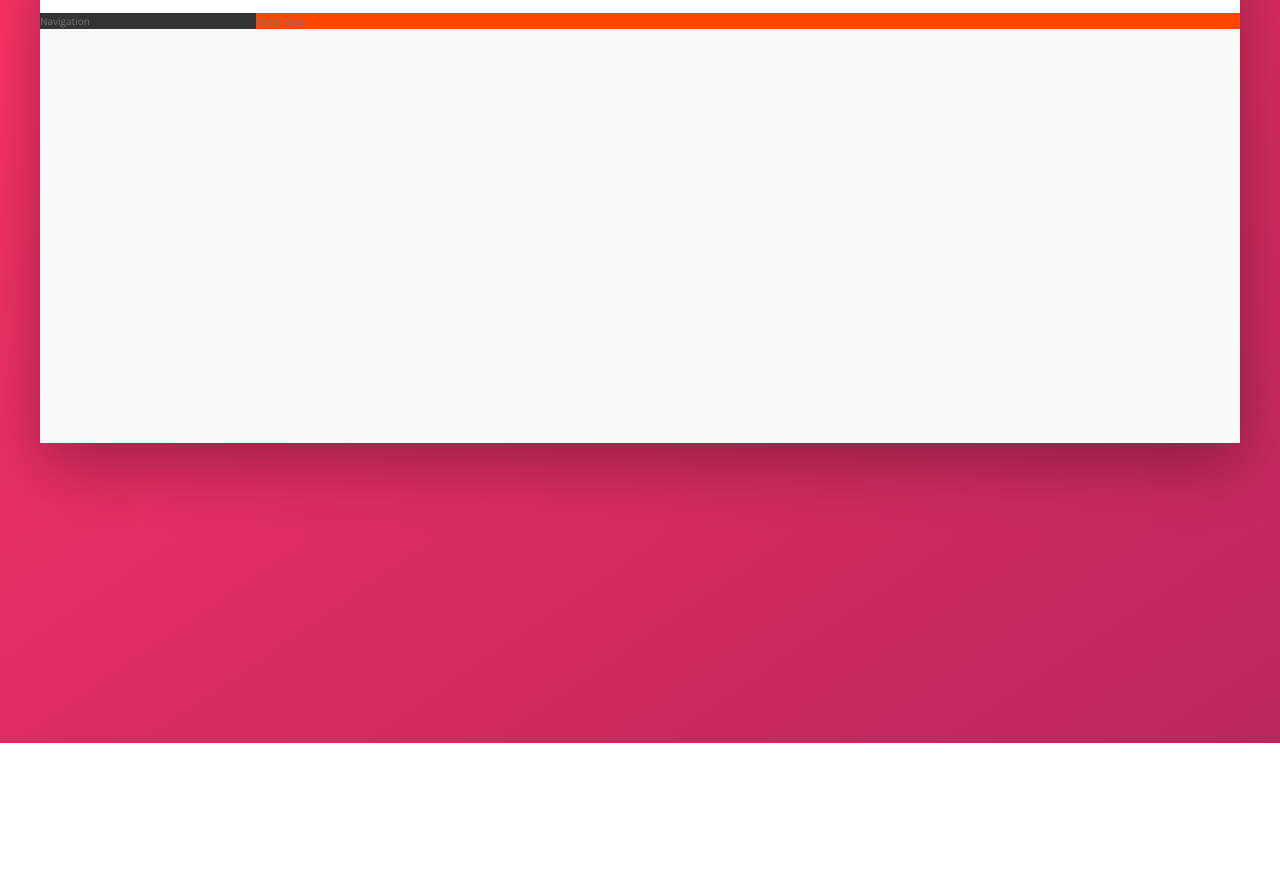
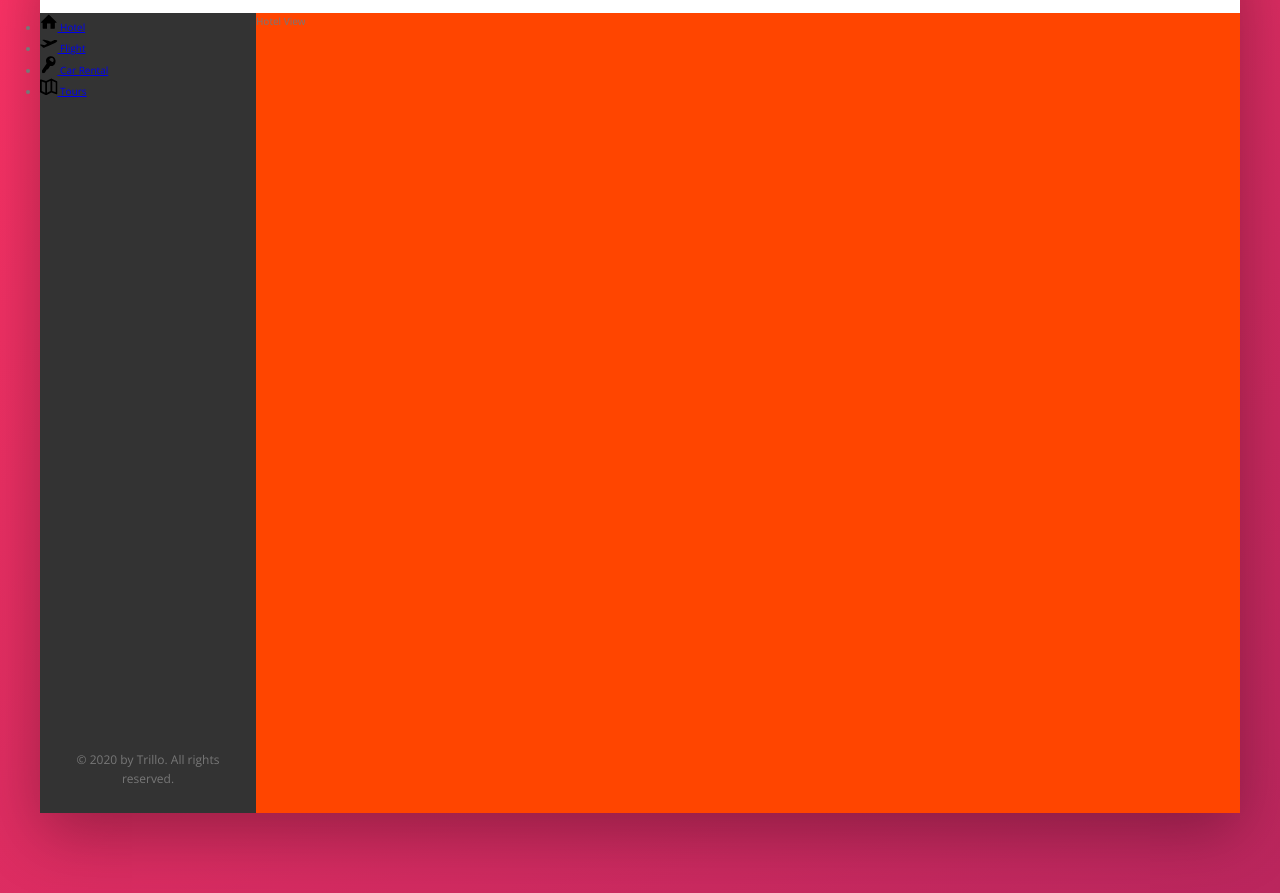
Before and after one commit to DriesVerb/trillo, a website: page index.html in a window 1280 px wide. Shown: the part 137-1030 px from the top of the page. Before the commit the page ends 880 px from the top, so only its background shows below. Drawn offline with nearby package versions, Linux system fonts and the light colour scheme.

Commit message:
started on formatting the side-bar navigation

```diff
--- a/index.html
+++ b/index.html
@@ -46,8 +46,54 @@
             </header>
             <div class="content">
                 <nav class="sidebar">
-                    Navigation
+
+                 <ul class="side-nav">
+
+                    <li class="side-nav__item">
+                         <a href="#" class="side-nav_link">
+                             <svg class="side-nav__icon">
+                                <use xlink:href="img/sprite.svg#icon-home"></use>
+                             </svg>
+                             <span>Hotel</span>
+                         </a>
+                   </li>
+
+                    <li class="side-nav__item">
+                        <a href="#" class="side-nav_link">
+                            <svg class="side-nav__icon">
+                            <use xlink:href="img/sprite.svg#icon-aircraft-take-off"></use>
+                            </svg>
+                            <span>Flight</span>
+                        </a>
+                    </li>
+
+                    <li class="side-nav__item">
+                        <a href="#" class="side-nav_link">
+                            <svg class="side-nav__icon">
+                            <use xlink:href="img/sprite.svg#icon-key"></use>
+                            </svg>
+                            <span>Car Rental</span>
+                        </a>
+                    </li>
+
+                    <li class="side-nav__item">
+                        <a href="#" class="side-nav_link">
+                            <svg class="side-nav__icon">
+                            <use xlink:href="img/sprite.svg#icon-map"></use>
+                            </svg>
+                            <span>Tours</span>
+                        </a>
+                    </li>
+
+                 </ul>
+
+                <div class="legal">
+                    &copy; 2020 by Trillo. All rights reserved.
+                </div>
+
                 </nav>
+
+
                 <main class="hotel-view">
                     Hotel View
                 </main>
--- a/sass/_components.scss
+++ b/sass/_components.scss
@@ -120,3 +120,33 @@
     }
 
 }
+
+
+//// Side Navigation
+
+.side-nav {
+
+    &__item {
+
+    }
+
+    &__link {
+
+    }
+
+    &__icon {
+        width: 1.75rem;
+        height: 1.75rem;
+    }
+
+}
+
+//legal text
+
+.legal {
+    columns: var(--color-grey-light-4);
+    font-size: 1.2rem;
+    text-align: center;
+    padding: 2.5rem;
+
+}
--- a/sass/_layout.scss
+++ b/sass/_layout.scss
@@ -29,10 +29,16 @@
 
     flex: 0 0 18%;
 
+    display: flex;
+    flex-direction: column;
+    justify-content: space-between;
 }
 
 .hotel-view {
     background-color: #ffffff;
+    flex: 1;
+
+    // testing values
+    height: 80rem;
     background-color: orangered;
-    flex: 1;
 }
```
Also changed, not shown: css/style.css.
